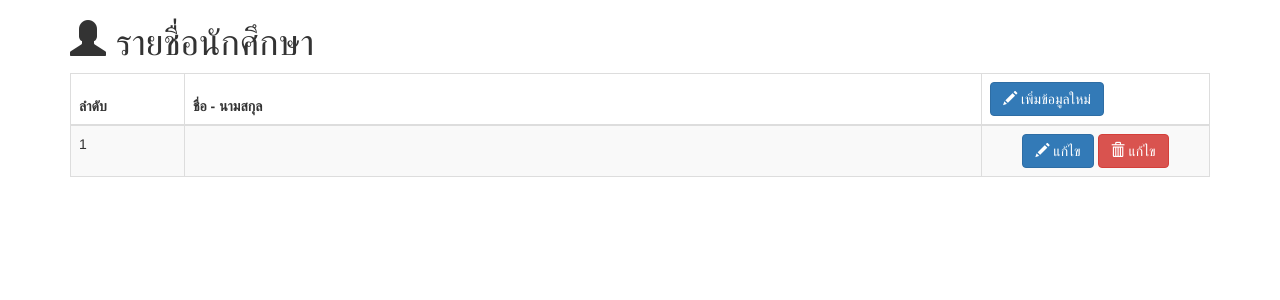
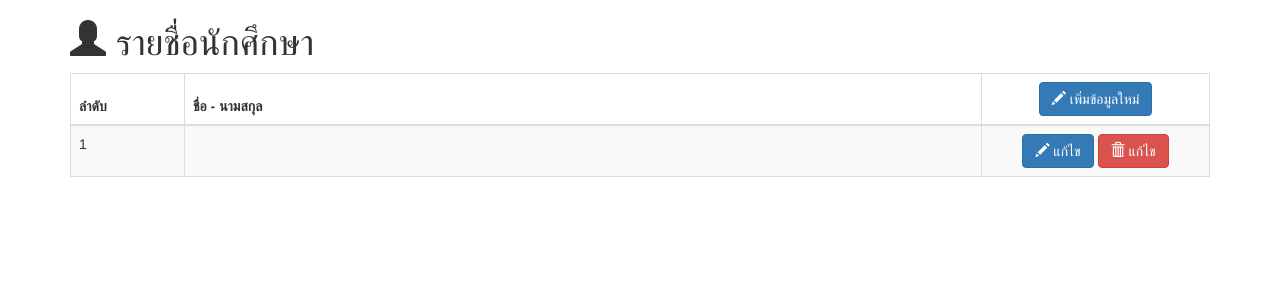
Before and after one commit to pricbatt/itschoolform, a PHP site: page / in a window 1280 px wide. Shown: the top 300 px of the page. Run offline with PHP 8.4, Linux system fonts and the light colour scheme; tables that the repository leaves empty or names only in its code hold one stand-in row (values such as "Sample post"); data that the repository does not hold is empty.

Commit message:
add button

```diff
--- a/index.php
+++ b/index.php
@@ -43,7 +43,7 @@
                     <tr>
                         <th>ลำดับ</th>
                         <th>ชื่อ - นามสกุล</th>
-                        <th align="center">
+                        <th style="text-align: center;">
                             <button type="button" class="btn btn-primary"><span class="glyphicon glyphicon-pencil" aria-hidden="true"></span> เพิ่มข้อมูลใหม่</button>
                         </th>
                     </tr>
@@ -57,7 +57,7 @@
                     <tr>
                         <td><?=$index?></td>
                         <td><?=$row["Firstname"]?> <?=$row["Lastname"]?></td>
-                        <td align="center">
+                        <td style="text-align: center;">
                             <button type="button" class="btn btn-primary"><span class="glyphicon glyphicon-pencil" aria-hidden="true"></span> แก้ไข</button>
                             <button type="button" class="btn btn-danger"><span class="glyphicon glyphicon-trash" aria-hidden="true"></span> แก้ไข</button>
                         </td>
```
